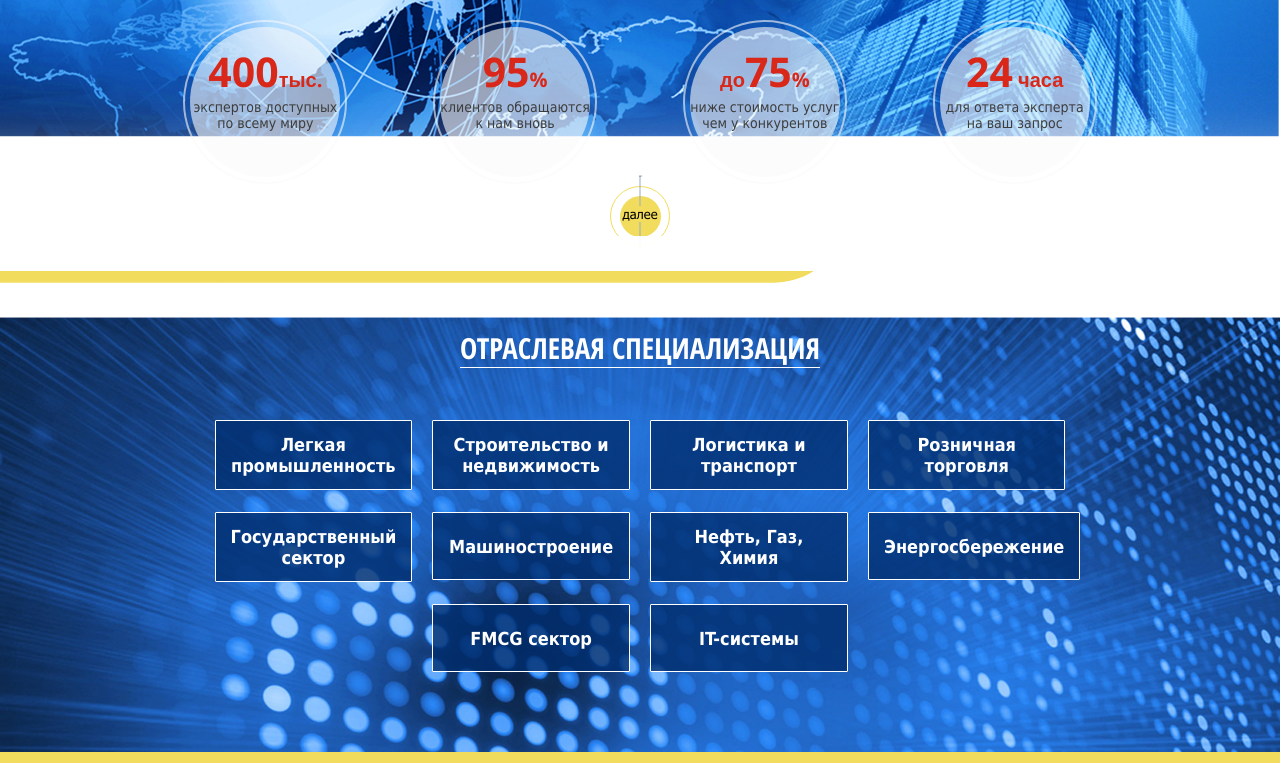
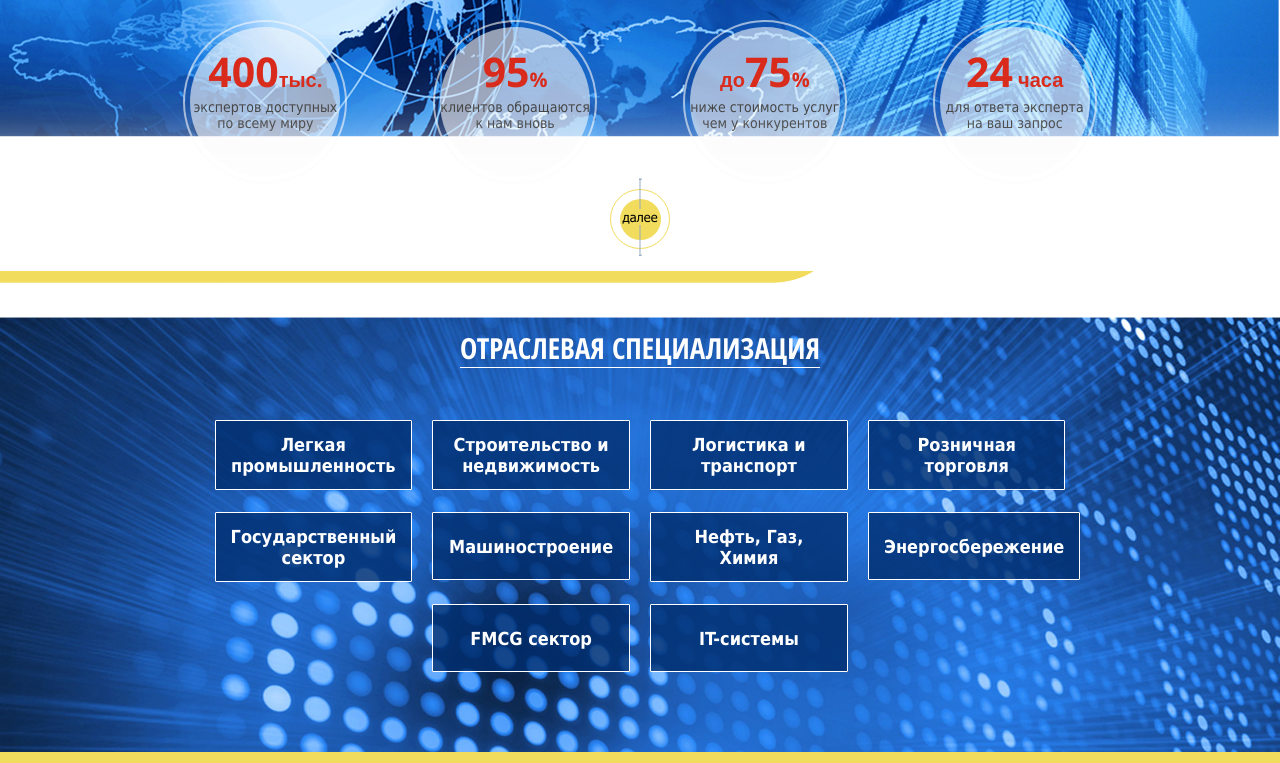
Before and after one commit to ArtGarm/new-zeland, a PHP site: page /process.php in a window 1280 px wide. Shown: the part 418-1181 px from the top of the page. Run offline with PHP 8.4, Linux system fonts and the light colour scheme; style sheets or scripts are compiled from the project's sources; some libraries are stand-ins or nearby versions.

Commit message:
add button to 2 sect

```diff
--- a/css/radion.css
+++ b/css/radion.css
@@ -378,75 +378,6 @@
   border: 2px solid white;
 }
 
-.top_section_wrap .top_section_button {
-  text-align: center;
-  padding-top: 9px;
-}
-
-.top_section_wrap .top_section_button .top_section_button_wrap {
-  height: 60px;
-  width: 60px;
-  border: 1px solid #f2dc5e;
-  -webkit-border-radius: 50%;
-  -moz-border-radius: 50%;
-  border-radius: 50%;
-  display: inline-block;
-}
-
-.top_section_wrap .top_section_button .top_section_button_wrap:hover a {
-  height: 52px;
-  width: 52px;
-  margin-top: 3px;
-  padding-top: 16px;
-}
-
-.top_section_wrap .top_section_button a {
-  text-decoration: none;
-  font-size: 13px;
-  color: #000;
-  background-color: #f2dc5e;
-  height: 41px;
-  width: 41px;
-  display: inline-block;
-  -webkit-border-radius: 50%;
-  -moz-border-radius: 50%;
-  border-radius: 50%;
-  padding-top: 10px;
-  margin-top: 9px;
-  -webkit-transition: all ease .2s;
-  -moz-transition: all ease .2s;
-  -o-transition: all ease .2s;
-  transition: all ease .2s;
-}
-
-.top_section_wrap .top_section_button a span {
-  position: relative;
-  z-index: 1;
-}
-
-.top_section_wrap .top_section_button a span:after {
-  position: absolute;
-  content: '';
-  height: 75px;
-  left: 50%;
-  top: 50%;
-  border: 1px dotted #95abc2;
-  -webkit-transform: translate(-50%, -50%);
-  -moz-transform: translate(-50%, -50%);
-  -ms-transform: translate(-50%, -50%);
-  -o-transform: translate(-50%, -50%);
-  transform: translate(-50%, -50%);
-  z-index: 1;
-}
-
-.top_section_wrap .top_section_button a span b {
-  position: relative;
-  z-index: 2;
-  display: inline-block;
-  background-color: #f2dc5e;
-  font-weight: normal;
-}
-
 /*footer*/
 .footer {
   overflow: initial;
--- a/css/style_main.css
+++ b/css/style_main.css
@@ -466,7 +466,6 @@
   position: relative;
   top: -15px;
   z-index: 3;
-  overflow: hidden;
 }
 
 .specialization-main:after {
@@ -478,6 +477,89 @@
   top: -193px;
   left: 0;
   z-index: 3;
+}
+
+.specialization-main .specialization-main-wrap {
+  overflow: hidden;
+  position: relative;
+}
+
+.specialization-main .top_section_button {
+  text-align: center;
+  position: relative;
+}
+
+.specialization-main .top_section_button .top_section_button_wrap {
+  height: 60px;
+  width: 60px;
+  border: 1px solid #f2dc5e;
+  -webkit-border-radius: 50%;
+  -moz-border-radius: 50%;
+  border-radius: 50%;
+  display: inline-block;
+  position: absolute;
+  z-index: 10;
+  top: -47px;
+  left: 50%;
+  -webkit-transform: translateX(-50%);
+  -moz-transform: translateX(-50%);
+  -ms-transform: translateX(-50%);
+  -o-transform: translateX(-50%);
+  transform: translateX(-50%);
+}
+
+.specialization-main .top_section_button .top_section_button_wrap:hover a {
+  height: 52px;
+  width: 52px;
+  margin-top: 3px;
+  padding-top: 16px;
+}
+
+.specialization-main .top_section_button a {
+  text-decoration: none;
+  font-size: 13px;
+  color: #000;
+  background-color: #f2dc5e;
+  height: 41px;
+  width: 41px;
+  display: inline-block;
+  -webkit-border-radius: 50%;
+  -moz-border-radius: 50%;
+  border-radius: 50%;
+  padding-top: 10px;
+  margin-top: 9px;
+  -webkit-transition: all ease .2s;
+  -moz-transition: all ease .2s;
+  -o-transition: all ease .2s;
+  transition: all ease .2s;
+}
+
+.specialization-main .top_section_button a span {
+  position: relative;
+  z-index: 1;
+}
+
+.specialization-main .top_section_button a span:after {
+  position: absolute;
+  content: '';
+  height: 75px;
+  left: 50%;
+  top: 50%;
+  border: 1px dotted #95abc2;
+  -webkit-transform: translate(-50%, -50%);
+  -moz-transform: translate(-50%, -50%);
+  -ms-transform: translate(-50%, -50%);
+  -o-transform: translate(-50%, -50%);
+  transform: translate(-50%, -50%);
+  z-index: 1;
+}
+
+.specialization-main .top_section_button a span b {
+  position: relative;
+  z-index: 2;
+  display: inline-block;
+  background-color: #f2dc5e;
+  font-weight: normal;
 }
 
 .specialization {
--- a/partials/specialization.php
+++ b/partials/specialization.php
@@ -1,4 +1,12 @@
 <div class="specialization-main">
+    <div class="top_section_button">
+        <div class="top_section_button_wrap">
+            <a href="#">
+                <span><b>далее</b></span>
+            </a>
+        </div>
+    </div>
+    <div class="specialization-main-wrap">
         <div class="parallax">
             <img src="images/specialization-bg.jpg" alt="" />
         </div>
@@ -48,3 +56,4 @@
             </div>
         </div>
     </div>
+</div>
--- a/partials/topsection.php
+++ b/partials/topsection.php
@@ -69,13 +69,6 @@
                         </div>
                     </div>
                 </div>
-                <div class="top_section_button">
-                    <div class="top_section_button_wrap">
-                        <a href="#">
-                            <span><b>далее</b></span>
-                        </a>
-                    </div>
-                </div>
             </div>
         </div>
     </div>
--- a/sass/radion.scss
+++ b/sass/radion.scss
@@ -92,21 +92,6 @@ $yellow:#f2dc5e;
             }
         }
     }
-    .top_section_button{text-align: center;padding-top: 9px;
-        .top_section_button_wrap{height: 60px;width: 60px;border:1px solid #f2dc5e;border-radius: 50%;display: inline-block;
-            &:hover{
-                a{height: 52px;width: 52px;margin-top: 3px;padding-top: 16px;}
-            }
-        }
-        a{text-decoration: none;font-size: 13px;color: #000;background-color: #f2dc5e;height: 41px;width: 41px;display: inline-block;border-radius: 50%;padding-top: 10px;margin-top: 9px;transition:all ease .2s;
-           span{position: relative;z-index: 1;
-                &:after{position: absolute;content: '';height: 75px;left: 50%;top:50%;border:1px dotted #95abc2;transform: translate(-50%,-50%);z-index: 1;}
-                b{position: relative;z-index: 2;display: inline-block;background-color: #f2dc5e;font-weight: normal;}
-
-
-           }
-        }
-    }
 }
 /*footer*/
 .footer{overflow: initial;
--- a/sass/style_main.scss
+++ b/sass/style_main.scss
@@ -105,8 +105,22 @@
 
 /* specialization */
 
-.specialization-main{position: relative;top: -15px;z-index: 3;overflow: hidden;
+.specialization-main{position: relative;top: -15px;z-index: 3;
     &:after{background: url('../images/specialization_white_line.png') center center no-repeat;height: 292px;width: 100%;content: '';position: absolute;top: -193px;left: 0;z-index: 3;}
+    .specialization-main-wrap{overflow: hidden;position: relative;}
+    .top_section_button{text-align: center;position: relative;
+        .top_section_button_wrap{height: 60px;width: 60px;border:1px solid #f2dc5e;border-radius: 50%;display: inline-block;position: absolute;z-index: 10;top: -47px;left: 50%;transform: translateX(-50%);
+            &:hover{
+                a{height: 52px;width: 52px;margin-top: 3px;padding-top: 16px;}
+            }
+        }
+        a{text-decoration: none;font-size: 13px;color: #000;background-color: #f2dc5e;height: 41px;width: 41px;display: inline-block;border-radius: 50%;padding-top: 10px;margin-top: 9px;transition:all ease .2s;
+           span{position: relative;z-index: 1;
+                &:after{position: absolute;content: '';height: 75px;left: 50%;top:50%;border:1px dotted #95abc2;transform: translate(-50%,-50%);z-index: 1;}
+                b{position: relative;z-index: 2;display: inline-block;background-color: #f2dc5e;font-weight: normal;}
+           }
+        }
+    }
 }
 .specialization{/*background-image:url(../images/specialization-bg.jpg);*/background-position: center center;border-bottom: 12px solid #f2dc5e;padding: 0px 0 49px 0;position: relative;z-index: 1;padding-top: 102px;
     .text-title-wrap{position: relative;top: -17px;margin-bottom: 38px;}
```
Lines whose indentation alone changed are shown as unchanged.
